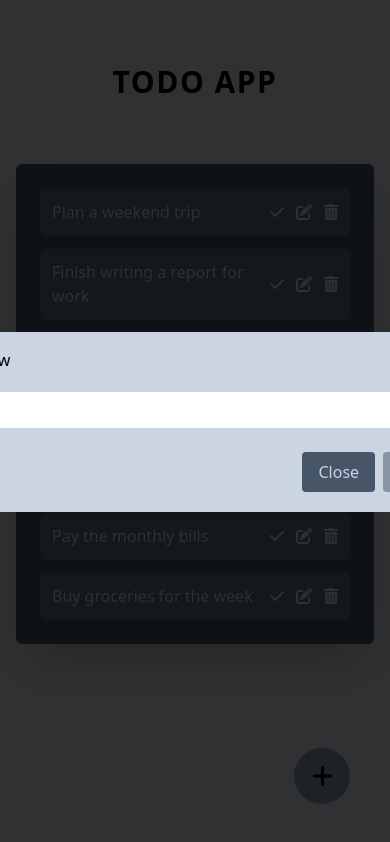
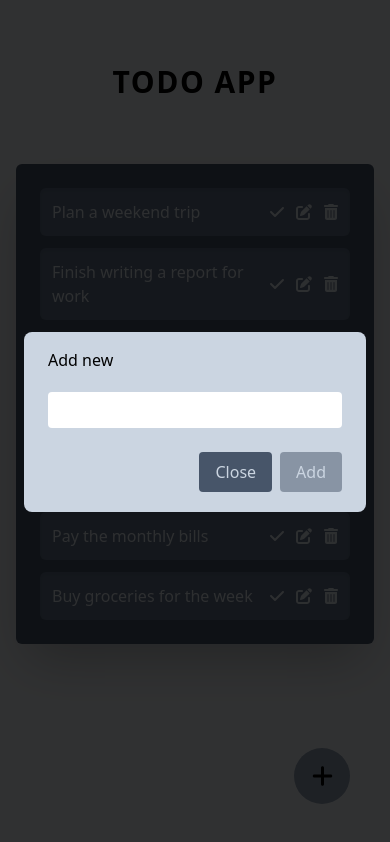
Before and after one commit to robertzelic/todo-app, a React (Vite) app: page / in a window 390 px wide. Both pictures are taken after a click on the button 322 px from the left and 776 px from the top of the page. Built offline with nearby package versions, Linux system fonts and the light colour scheme.

Commit message:
fixed modal width for mobile

```diff
--- a/src/UI/Modal.jsx
+++ b/src/UI/Modal.jsx
@@ -28,9 +28,9 @@ const Modal = ({ onClose, addNew, edit, onEdit }) => {
 
   return (
     <div className="fixed z-20 flex h-screen w-full items-center justify-center">
-      <div className="rounded-lg bg-slate-300 px-6 py-2">
+      <div className="mx-6 w-full max-w-[550px] rounded-lg bg-slate-300 px-6 py-2">
         <form onSubmit={handleSubmit}>
-          <div className="flex min-w-[500px] flex-col">
+          <div className="flex flex-col">
             <label htmlFor="item" className="my-2">
               {edit ? 'Edit' : 'Add new'}
             </label>
```
